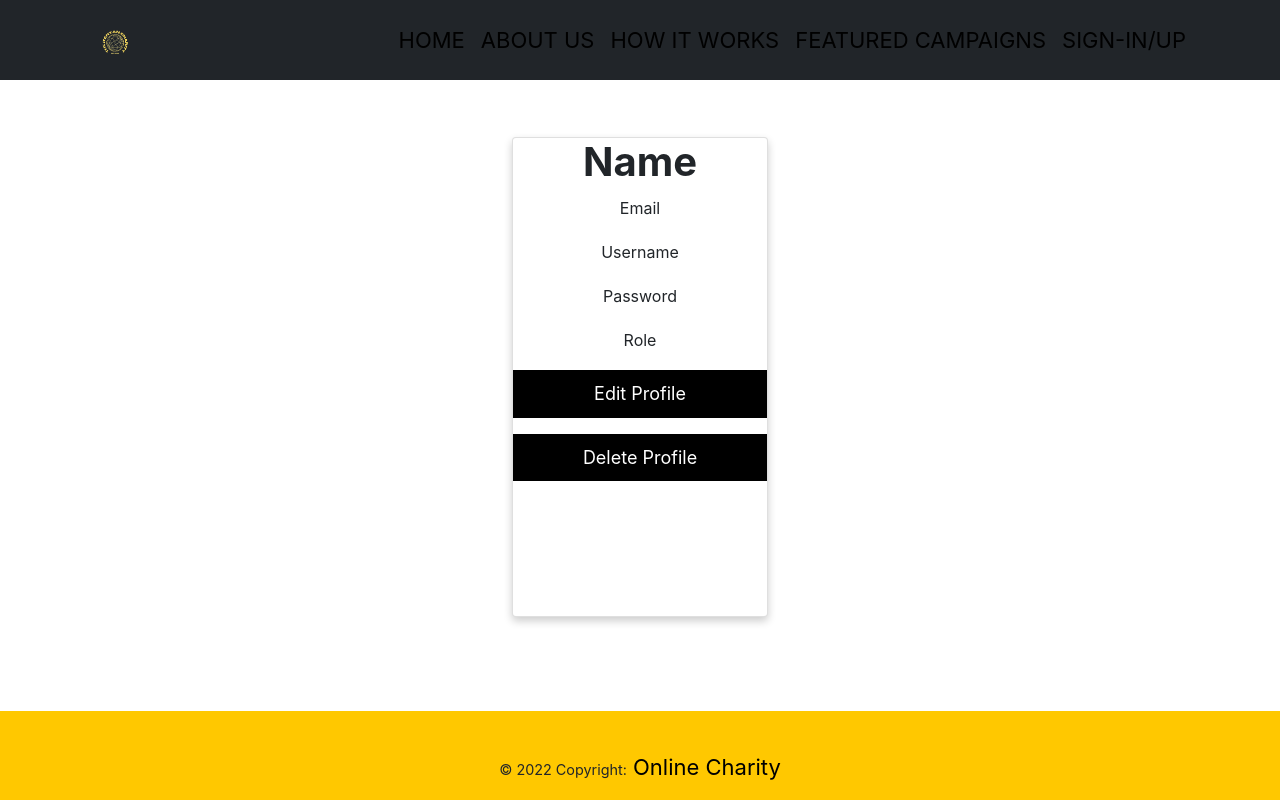
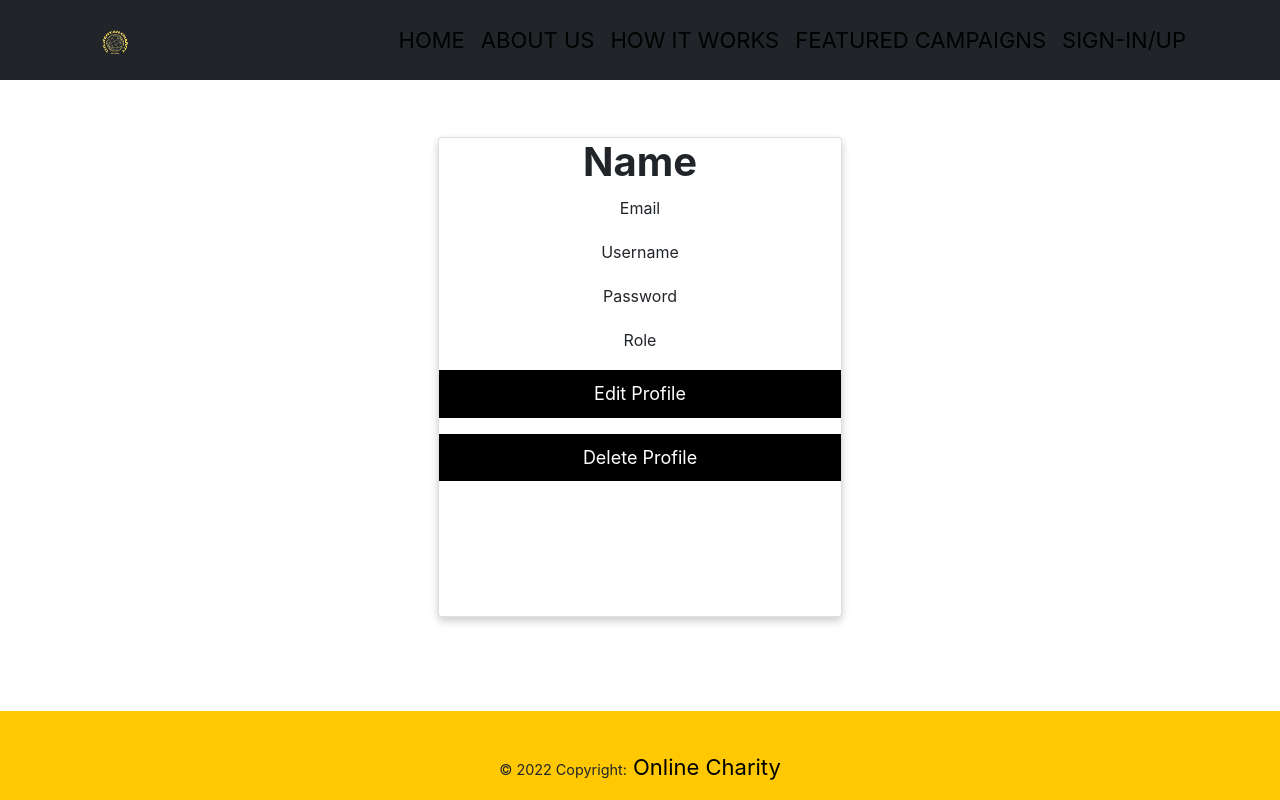
Before and after one commit to chibukasia/online-charity-management-system, a React (Create React App) app in the folder client/: page /user_profile in a window 1280 px wide. Built offline with nearby package versions, Linux system fonts and the light colour scheme; no server answers.

Commit message:
updated css

```diff
--- a/client/src/components/RequestCard.js
+++ b/client/src/components/RequestCard.js
@@ -2,7 +2,7 @@ import React from "react";
 
 function RequestCard({request}) {
   return (
-    <div className="card" >
+    <div className="card" id="card">
       <img src={request.image_url} className="card-img-top" alt={request.title} style={{height: "18rem"}} />
       <div className="card-body">
         <h5 className="card-title">{request.title}</h5>
--- a/client/src/components/ngoDashboard.css
+++ b/client/src/components/ngoDashboard.css
@@ -18,7 +18,7 @@
     flex-direction: row;
     flex-wrap: wrap;
 }
-.card{
+#card{
     width: 20%;
     margin: 10px;
   }
@@ -37,7 +37,7 @@
     margin-right: auto;
 }
 
-.card{
+#card{
     width: 100%;
     margin: 10px;
   }
```
